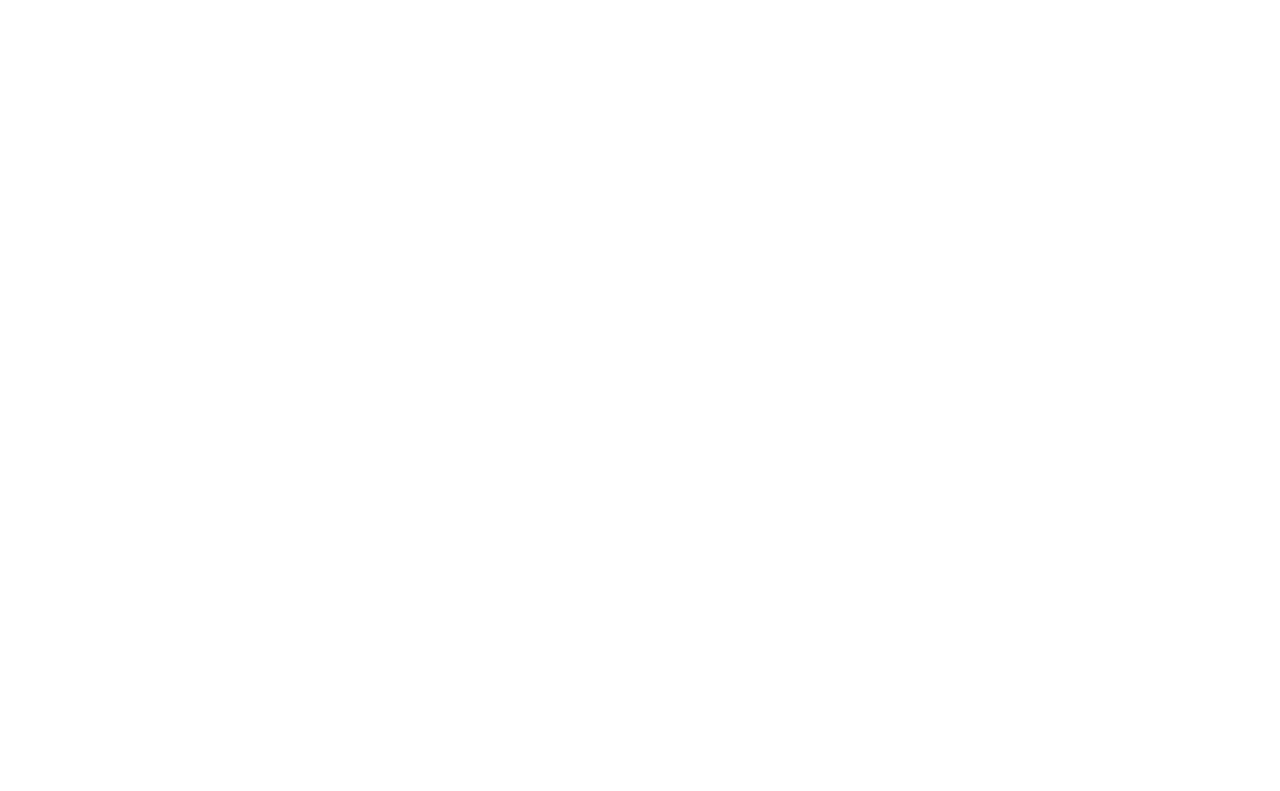
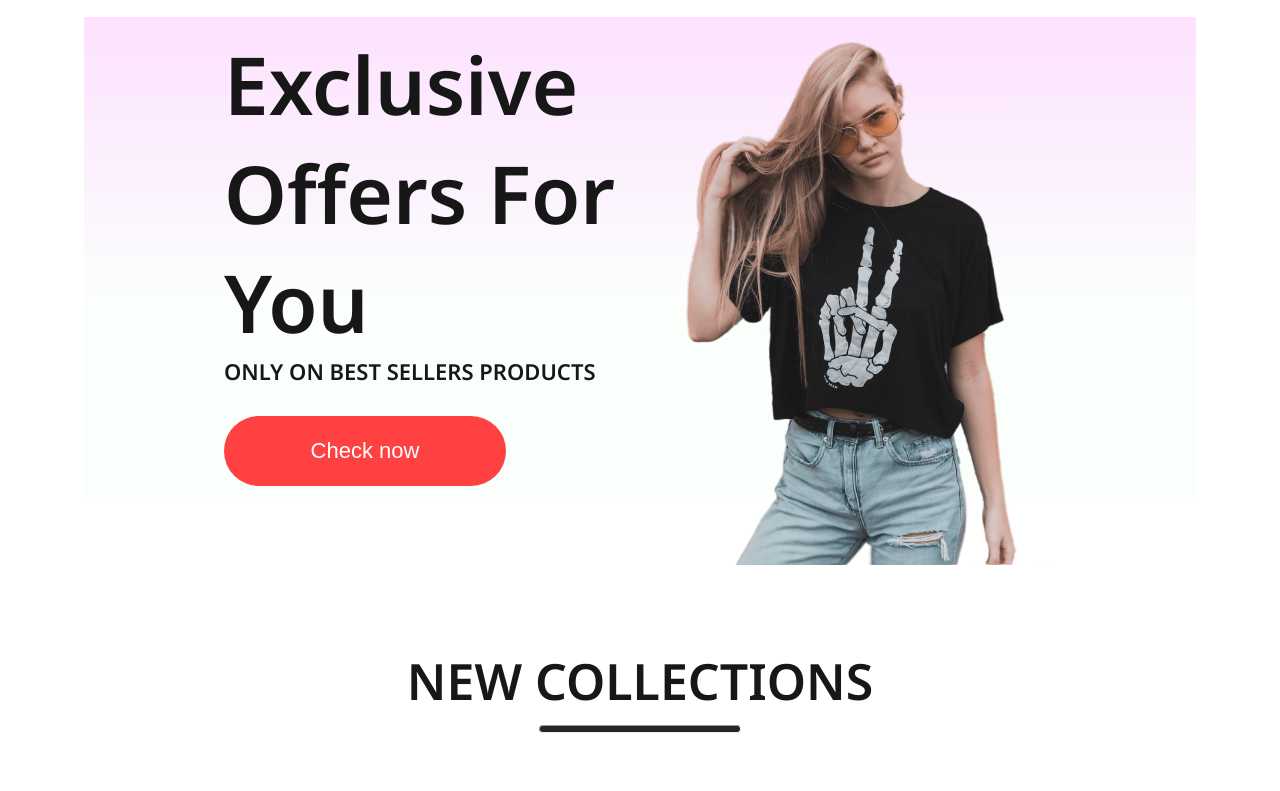
Before and after one commit to Argeem/great-stack-e-commerce-front, a React (Create React App) app: page / in a window 1280 px wide. Shown: the part 1600-2391 px from the top of the page. Before the commit the page ends 1617 px from the top, so only its background shows below. Built offline with nearby package versions, Linux system fonts and the light colour scheme.

Commit message:
Add new potion on main shop include new collection, news letter, offers and footer

```diff
--- a/src/App.js
+++ b/src/App.js
@@ -5,6 +5,7 @@
 import { Product } from "./Pages/Product";
 import { Cart } from "./Pages/Cart";
 import { LoginSignup } from "./Pages/LoginSignup";
+import { Footer } from "./Components/Footer/Footer";
 
 function App() {
   return (
@@ -22,6 +23,7 @@
           <Route path="/cart" element={<Cart />} />
           <Route path="/login" element={<LoginSignup />} />
         </Routes>
+        <Footer />
       </BrowserRouter>
     </div>
   );
--- a/src/Components/Assets/new_collections.js
+++ b/src/Components/Assets/new_collections.js
@@ -11,56 +11,56 @@
   {
     id: 12,
     name: "Striped Flutter Sleeve Overlap Collar Peplum Hem Blouse",
-    image: p1_img,
+    product_image: p1_img,
     new_price: 50.0,
     old_price: 80.5,
   },
   {
     id: 35,
     name: "Boys Orange Colourblocked Hooded Sweatshirt",
-    image: p2_img,
+    product_image: p2_img,
     new_price: 85.0,
     old_price: 120.5,
   },
   {
     id: 14,
     name: "Men Green Solid Zippered Full-Zip Slim Fit Bomber Jacket",
-    image: p3_img,
+    product_image: p3_img,
     new_price: 60.0,
     old_price: 100.5,
   },
   {
     id: 8,
     name: "Striped Flutter Sleeve Overlap Collar Peplum Hem Blouse",
-    image: p4_img,
+    product_image: p4_img,
     new_price: 100.0,
     old_price: 150.0,
   },
   {
     id: 15,
     name: "Men Green Solid Zippered Full-Zip Slim Fit Bomber Jacket",
-    image: p5_img,
+    product_image: p5_img,
     new_price: 50.0,
     old_price: 80.5,
   },
   {
     id: 2,
     name: "Striped Flutter Sleeve Overlap Collar Peplum Hem Blouse",
-    image: p6_img,
+    product_image: p6_img,
     new_price: 85.0,
     old_price: 120.5,
   },
   {
     id: 17,
     name: "Men Green Solid Zippered Full-Zip Slim Fit Bomber Jacket",
-    image: p7_img,
+    product_image: p7_img,
     new_price: 60.0,
     old_price: 100.5,
   },
   {
     id: 28,
     name: "Boys Orange Colourblocked Hooded Sweatshirt",
-    image: p8_img,
+    product_image: p8_img,
     new_price: 100.0,
     old_price: 150.0,
   },
--- /dev/null
+++ b/src/Components/Footer/Footer.css
@@ -0,0 +1,62 @@
+.footer {
+  display: flex;
+  flex-direction: column;
+  justify-content: center;
+  align-items: center;
+  gap: 50px;
+}
+
+.footer-logo {
+  display: flex;
+  align-items: center;
+  gap: 20px;
+}
+
+.footer-log p {
+  color: #383838;
+  font-size: 46px;
+  font-weight: 700;
+}
+
+.footer-links {
+  display: flex;
+  list-style: none;
+  gap: 50px;
+  color: #252525;
+  font-size: 20px;
+}
+
+.footer-links li {
+  cursor: pointer;
+}
+
+.footer-social-icon {
+  display: flex;
+  gap: 20px;
+}
+
+.footer-icon-container {
+  padding: 10px;
+  padding-bottom: 6px;
+  background: #fbfbfb;
+  border: 1px solid #ebebeb;
+}
+
+.footer-copyright {
+  display: flex;
+  flex-direction: column;
+  align-items: center;
+  gap: 30px;
+  width: 100%;
+  margin-bottom: 30px;
+  color: #1a1a1a;
+  font-size: 20px;
+}
+
+.footer-copyright hr {
+  width: 80%;
+  border: none;
+  border-radius: 10px;
+  height: 3px;
+  background: #c7c7c7;
+}
--- /dev/null
+++ b/src/Components/Footer/Footer.jsx
@@ -0,0 +1,38 @@
+import "./Footer.css";
+import footer_logo from "../Assets/logo_big.png";
+import instagram_icon from "../Assets/instagram_icon.png";
+import pintester_icon from "../Assets/pintester_icon.png";
+import whatapp_icon from "../Assets/whatsapp_icon.png";
+
+export const Footer = () => {
+  return (
+    <div className="footer">
+      <div className="footer-logo">
+        <img src={footer_logo} alt="" />
+        <p>SHOPPER</p>
+      </div>
+      <ul className="footer-links">
+        <li>Compamy</li>
+        <li>Products</li>
+        <li>Offices</li>
+        <li>About</li>
+        <li>Contract</li>
+      </ul>
+      <div className="footer-social-icon">
+        <div className="footer-icon-container">
+          <img src={instagram_icon} alt="" />
+        </div>
+        <div className="footer-icon-container">
+          <img src={pintester_icon} alt="" />
+        </div>
+        <div className="footer-icon-container">
+          <img src={whatapp_icon} alt="" />
+        </div>
+      </div>
+      <div className="footer-copyright">
+        <hr />
+        <p>Copyright @ 2023 - All Right Reserved</p>
+      </div>
+    </div>
+  );
+};
--- a/src/Components/Navbar/Navbar.css
+++ b/src/Components/Navbar/Navbar.css
@@ -6,6 +6,7 @@
   position: sticky;
   top: 0;
   background: white;
+  z-index: 1000;
 }
 
 .nav-logo {
--- /dev/null
+++ b/src/Components/NewCollection/NewCollection.css
@@ -0,0 +1,27 @@
+.new-collections {
+  display: flex;
+  flex-direction: column;
+  align-items: center;
+  gap: 10px;
+  margin-bottom: 100px;
+}
+
+.new-collections h1 {
+  color: #171717;
+  font-size: 50px;
+  font-weight: 600;
+}
+
+.new-collections hr {
+  width: 200px;
+  height: 6px;
+  border-radius: 10px;
+  background: #252525;
+}
+
+.collections {
+  display: grid;
+  grid-template-columns: 1fr 1fr 1fr 1fr;
+  margin-top: 50px;
+  gap: 30px;
+}
--- /dev/null
+++ b/src/Components/NewCollection/NewCollection.jsx
@@ -0,0 +1,26 @@
+import "./NewCollection.css";
+import new_collection from "../Assets/new_collections";
+import { Item } from "../Item/Item";
+
+export const NewCollection = () => {
+  return (
+    <div className="new-collections">
+      <h1>NEW COLLECTIONS</h1>
+      <hr />
+      <div className="collections">
+        {new_collection.map((item, idx) => {
+          return (
+            <Item
+              key={idx}
+              id={item.id}
+              name={item.name}
+              product_image={item.product_image}
+              new_price={item.new_price}
+              old_price={item.old_price}
+            />
+          );
+        })}
+      </div>
+    </div>
+  );
+};
--- /dev/null
+++ b/src/Components/NewsLetter/NewsLetter.css
@@ -0,0 +1,54 @@
+.newsletter {
+  width: 65%;
+  height: 40vh;
+  display: flex;
+  flex-direction: column;
+  justify-content: center;
+  align-items: center;
+  margin: auto;
+  padding: 0px 140px;
+  margin-bottom: 150px;
+  background: linear-gradient(180deg, #fde1ff 0%, #e1ffea22 60%);
+  gap: 30px;
+}
+
+.newsletter h1 {
+  color: #454545;
+  font-size: 55px;
+  font-family: 600;
+}
+
+.newsletter p {
+  color: #454545;
+  font-size: 20px;
+}
+
+.newsletter div {
+  display: flex;
+  align-items: center;
+  justify-content: space-between;
+  background: white;
+  width: 730px;
+  height: 70px;
+  border-radius: 80px;
+  border: 1px solid #e3e3e3;
+}
+
+.newsletter div input {
+  width: 500px;
+  margin-left: 30px;
+  border: none;
+  color: #616161;
+  font-family: "Noto Sans";
+  font-size: 16px;
+}
+
+.newsletter div button {
+  width: 210px;
+  height: 70px;
+  border-radius: 80px;
+  background: black;
+  color: white;
+  font-size: 16px;
+  cursor: pointer;
+}
--- /dev/null
+++ b/src/Components/NewsLetter/NewsLetter.jsx
@@ -0,0 +1,14 @@
+import "./NewsLetter.css";
+
+export const NewsLetter = () => {
+  return (
+    <div className="newsletter">
+      <h1>Get Exclusive Offers On Your Email</h1>
+      <p>Subscribe to our newsletter and stay update</p>
+      <div>
+        <input type="email" placeholder="Enter your email" />
+        <button>Subscribe</button>
+      </div>
+    </div>
+  );
+};
--- /dev/null
+++ b/src/Components/Offers/Offers.css
@@ -0,0 +1,49 @@
+.offers {
+  width: 65%;
+  height: 60vh;
+  display: flex;
+  margin: auto;
+  padding: 0px 140px;
+  margin-bottom: 150px;
+  background: linear-gradient(180deg, #fde1ff 0%, #e1ffea22 60%);
+}
+
+.offers-left {
+  flex: 1;
+  display: flex;
+  flex-direction: column;
+  justify-content: center;
+}
+
+.offers-left h1 {
+  color: #171717;
+  font-size: 80px;
+  font-weight: 600;
+}
+
+.offers-left p {
+  color: #171717;
+  font-size: 22px;
+  font-weight: 600;
+}
+
+.offers-left button {
+  width: 282px;
+  height: 70px;
+  border-radius: 35px;
+  background: #ff4141;
+  border: none;
+  color: white;
+  font-size: 22px;
+  font-weight: 500;
+  margin-top: 30px;
+  cursor: pointer;
+}
+
+.offer-right {
+  flex: 1;
+  display: flex;
+  align-items: center;
+  justify-content: flex-end;
+  padding-top: 50px;
+}
--- /dev/null
+++ b/src/Components/Offers/Offers.jsx
@@ -0,0 +1,17 @@
+import "./Offers.css";
+import exclusive_image from "../Assets/exclusive_image.png";
+export const Offers = () => {
+  return (
+    <div className="offers">
+      <div className="offers-left">
+        <h1>Exclusive</h1>
+        <h1>Offers For You</h1>
+        <p>ONLY ON BEST SELLERS PRODUCTS</p>
+        <button>Check now </button>
+      </div>
+      <div className="offers-right">
+        <img src={exclusive_image} alt="" />
+      </div>
+    </div>
+  );
+};
--- a/src/Pages/Shop.jsx
+++ b/src/Pages/Shop.jsx
@@ -1,11 +1,17 @@
 import { Hero } from "../Components/Hero/Hero";
 import { Popular } from "../Components/Popular/Popular";
+import { Offers } from "../Components/Offers/Offers";
+import { NewCollection } from "../Components/NewCollection/NewCollection";
+import { NewsLetter } from "../Components/NewsLetter/NewsLetter";
 
 export const Shop = () => {
   return (
     <div>
       <Hero />
       <Popular />
+      <Offers />
+      <NewCollection />
+      <NewsLetter />
     </div>
   );
 };
```
